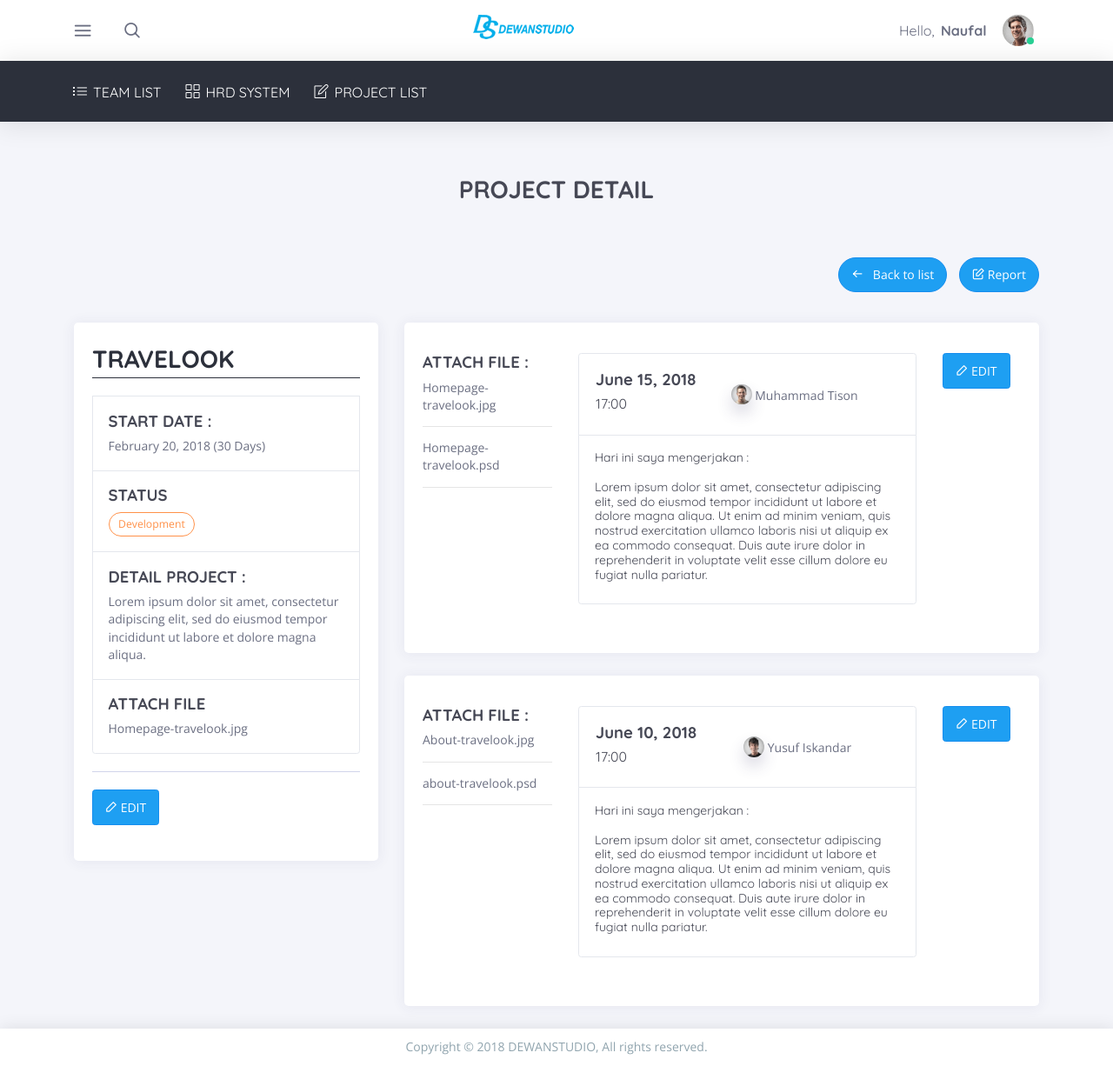
After one commit to andri000me/ci-hrd-system, a CodeIgniter app: a page that uses application/views/detail_reportproject.php in a window 1280 px wide. The commit adds this page. Shown: the whole page at 87% size. Run offline with CodeIgniter, Linux system fonts and the light colour scheme; some libraries are stand-ins or nearby versions; some web fonts are replaced.

Commit message:
REPORT DETAIL

```diff
--- a/application/controllers/reportproject.php
+++ b/application/controllers/reportproject.php
@@ -5,6 +5,7 @@ class Reportproject extends MY_Controller {
     function Reportproject()
     {
         parent::__construct();
+        $this->load->model('report_mod');
 
     }
 
@@ -13,7 +14,11 @@ class Reportproject extends MY_Controller {
     	$this->load->view('reportproject');
     }
 
-    function add () {
-        $this ->load->view('add_reportproject');
+    function add() {
+        $this->load->view('add_reportproject');
+    }
+
+    function detail() {
+        $this->load->view('detail_reportproject');
     }
 }
--- /dev/null
+++ b/application/models/report_mod.php
@@ -0,0 +1,9 @@
+<?php if ( ! defined('BASEPATH')) exit('No direct script access allowed');
+
+class Report_mod extends CI_Model {
+
+    function report_mod()
+    {
+        parent::__construct();
+    }
+}
--- a/application/views/dashboard.php
+++ b/application/views/dashboard.php
@@ -95,7 +95,7 @@ data-open="click" data-menu="horizontal-menu" data-col="2-columns">
             <span>DASHBOARD</span>
           </a>
         </li>-->
-        <li class="nav-item" data-menu=""><a class="nav-link" href="#" data-toggle=""><i class="icon-list"></i><span>TEAM LIST</span></a>
+        <li class="nav-item" data-menu=""><a class="nav-link" href="<?=base_url()?>account" data-toggle=""><i class="icon-list"></i><span>TEAM LIST</span></a>
         </li>
         <li class="nav-item" data-menu=""><a class="nav-link" href="<?=base_url()?>dashboard" data-toggle=""><i class="icon-grid"></i><span>HRD SYSTEM</span></a>
         </li>
--- /dev/null
+++ b/application/views/detail_reportproject.php
@@ -0,0 +1,376 @@
+<!DOCTYPE html>
+<html class="loading" lang="en" data-textdirection="">
+
+<head>
+  <meta http-equiv="Content-Type" content="text/html; charset=UTF-8">
+  <meta http-equiv="X-UA-Compatible" content="IE=edge">
+  <meta name="viewport" content="width=device-width, initial-scale=1.0, user-scalable=0, minimal-ui">
+  <meta name="description" content="">
+  <meta name="keywords" content="">
+  <meta name="author" content="POWER MANAGEMENT">
+  <title>Project Detail - Dewanstudio Power Management</title>
+  <link rel="apple-touch-icon" href="<?=base_url()?>assets/images/ico/apple-touch-icon-72-precomposed.png">
+  <link rel="shortcut icon" type="image/x-icon" href="<?=base_url()?>assets/images/ico/favicon.png">
+  <link href="https://fonts.googleapis.com/css?family=Open+Sans:300,300i,400,400i,600,600i,700,700i|Quicksand:300,400,500,700"
+  rel="stylesheet">
+
+  <!-- CSS -->
+  <link rel="stylesheet" type="text/css" href="<?=base_url()?>assets/css/style.css">
+  <link rel="stylesheet" type="text/css" href="<?=base_url()?>assets/css/vendors.min.css">
+  <link rel="stylesheet" type="text/css" href="<?=base_url()?>assets/css/app.min.css">
+  <link rel="stylesheet" type="text/css" href="<?=base_url()?>assets/css/core/menu/menu-types/horizontal-menu.min.css">
+  <link rel="stylesheet" href="https://cdnjs.cloudflare.com/ajax/libs/simple-line-icons/2.4.1/css/simple-line-icons.css">
+  <!-- END CSS -->
+
+</head>
+
+
+<body class="horizontal-layout horizontal-menu horizontal-menu-padding 2-columns   menu-expanded"
+data-open="click" data-menu="horizontal-menu" data-col="2-columns">
+  <!-- fixed-top-->
+  <nav class="header-navbar navbar-expand-md navbar navbar-with-menu navbar-without-dd-arrow navbar-static-top navbar-light navbar-brand-center">
+    <div class="navbar-wrapper">
+
+      <!-- menu left navbar -->
+      <div class="navbar-header">
+        <ul class="nav navbar-nav flex-row">
+          <li class="nav-item mobile-menu d-md-none mr-auto"><a class="nav-link nav-menu-main menu-toggle hidden-xs" href="#"><i class="ft-menu font-large-1"></i></a></li>
+          <li class="nav-item">
+            <a class="navbar-brand" href="dashboard.html">
+              <img class="brand-logo" alt="logo" src="<?=base_url()?>assets/images/logo/logo-ds.png">
+            </a>
+          </li>
+          <li class="nav-item d-md-none">
+            <a class="nav-link open-navbar-container" data-toggle="collapse" data-target="#navbar-mobile"><i class="icon-options-vertical"></i></a>
+          </li>
+        </ul>
+      </div>
+      <!-- end menu left navbar -->
+
+      <!-- menu right notification -->
+      <div class="navbar-container container center-layout">
+        <div class="collapse navbar-collapse" id="navbar-mobile">
+          <ul class="nav navbar-nav mr-auto float-left">
+            <li class="nav-item d-none d-md-block"><a class="nav-link nav-menu-main menu-toggle hidden-xs" href="#"><i class="ft-menu"></i></a></li>
+
+            <li class="nav-item nav-search"><a class="nav-link nav-link-search" href="#"><i class="ficon ft-search"></i></a>
+              <div class="search-input">
+                <input class="input" type="text" placeholder="Search...">
+              </div>
+            </li>
+          </ul>
+          <ul class="nav navbar-nav float-right">
+            <li class="dropdown dropdown-user nav-item">
+              <a class="dropdown-toggle nav-link dropdown-user-link" href="#" data-toggle="dropdown">
+                <span class="mr-1">Hello,
+                  <span class="user-name text-bold-700">Naufal</span>
+                </span>
+                <span class="avatar avatar-online">
+                  <img src="<?=base_url()?>assets/images/portrait/small/avatar-s-19.png" alt="avatar"><i></i></span>
+              </a>
+              <div class="dropdown-menu dropdown-menu-right"><a class="dropdown-item" href="#"><i class="ft-user"></i> Edit Profile</a>
+                <a class="dropdown-item" href="#"><i class="ft-mail"></i> My Inbox</a>
+                <a class="dropdown-item" href="#"><i class="ft-check-square"></i> Task</a>
+                <a
+                class="dropdown-item" href="#"><i class="ft-message-square"></i> Chats</a>
+                  <div class="dropdown-divider"></div><a class="dropdown-item" href="#"><i class="ft-power"></i> Logout</a>
+              </div>
+            </li>
+          </ul>
+        </div>
+      </div>
+      <!-- end menu right notification -->
+    </div>
+  </nav>
+  <!-- ////////////////////////////////////////////////////////////////////////////-->
+
+
+  <div class="header-navbar navbar-expand-sm navbar navbar-horizontal navbar-fixed navbar-dark navbar-without-dd-arrow navbar-shadow"
+  role="navigation" data-menu="menu-wrapper">
+  <!-- menu navbar dahsboard dll -->
+    <div class="navbar-container main-menu-content container center-layout" data-menu="menu-container">
+      <ul class="nav navbar-nav" id="main-menu-navigation" data-menu="menu-navigation">
+        <!-- <li class="nav-item" data-menu="">
+          <a class="nav-link" href="dashboard.html" data-toggle=""><i class="icon-home"></i>
+            <span>DASHBOARD</span>
+          </a>
+        </li> -->
+        <li class="nav-item" data-menu=""><a class="nav-link" href="team-list.html" data-toggle=""><i class="icon-list"></i><span>TEAM LIST</span></a>
+        </li>
+        <li class="nav-item" data-menu=""><a class="nav-link" href="dashboard.html" data-toggle=""><i class="icon-grid"></i><span>HRD SYSTEM</span></a>
+        </li>
+        <li class="nav-item" data-menu=""><a class="nav-link" href="project-report.html" data-toggle=""><i class="icon-note"></i><span>PROJECT LIST</span></a>
+        </li>
+      </ul>
+    </div>
+    <!-- end menu navbar dahsboard dll -->
+  </div>
+
+
+  <div class="app-content container center-layout mt-2">
+    <div class="content-wrapper">
+		<div>
+			<h1 class="text-center" style="padding:40px 0 40px 0;"><b>PROJECT DETAIL</b></h1>
+		</div>
+      <div class="content-header row">
+        <div class="content-header-left col-md-6 col-12 mb-2">
+          <div class="row breadcrumbs-top">
+          </div>
+          <!-- <h3 class="content-header-title mb-0">Horizontal Forms</h3> -->
+        </div>
+        <div class="content-header-right col-md-6 col-12">
+          <div class="btn-group float-md-right pb-xl-2">
+    		  	<a href="project-report.html">
+              <button class="btn btn-info round mr-1 my-1" type="button"><i class="ft-arrow-left icon-left"></i> Back to list</button>
+    			  </a>
+           <div id="heading42" class="">
+              <a data-toggle="collapse" data-parent="#accordionWrap4" href="#accordion42" aria-expanded="false"
+              aria-controls="accordion42" class="btn btn-info round my-1 collapsed"><i class="ft-edit"></i> Report</a>
+            </div>
+          </div>
+        </div>
+
+            <div id="accordion42" role="tabpanel" aria-labelledby="heading42" class="card-collapse collapse" style="width: 100%"
+            aria-expanded="false">
+              <div class="card-content">
+                <div class="card-body">
+                  <div>
+                    <h1 class="text-center" style="padding:10px 0 10px 0;"><b>REPORT</b></h1>
+                  </div>
+                  <div class="row">
+                    <div class="col-md-12 pb-xl-1 py-xl-1">
+                      <h5 class="pb-xl-1 py-xl-1">Report Title</h5>
+                        <input type="text" id="" class="form-control" placeholder="Report Title" name="fname">
+                      </div>
+
+                    <div class="col-lg-12">
+                      <h5 class="pb-xl-1 py-xl-1">Detail Project</h5>
+                      <textarea id="" rows="5" class="form-control" name="comment" placeholder="Tulis Detail Project"></textarea>
+                    </div>
+
+                      <div class="col-md-6 pb-xl-1 py-xl-1">
+                          <h5 class="pb-xl-1 py-xl-1">Status Date (Option)</h5>
+                      <select id="projectinput6" name="interested" class="form-control">
+                        <option value="none" selected="" disabled="">Status Date</option>
+                        <option value="billing">Billing</option>
+                        <option value="development">Development</option>
+                        <option value="marketing">Marketing</option>
+                        <option value="maintenance">Maintenance</option>
+                      </select>
+                    </div>
+
+                    <div class="col-md-6 pb-xl-1 py-xl-1">
+                      <h5 class="pb-xl-1 py-xl-1">Attach File : (Option)</h5>
+                        <fieldset class="form-group">
+                          <input type="file" class="form-control-file" id="exampleInputFile">
+                        </fieldset>
+                    </div>
+
+                    <div class="col-md-12 pb-xl-1 py-xl-1">
+                      <button type="submit" class="btn btn-primary">
+                        <i class="la la-check-square-o"></i> SUBMIT
+                      </button>
+                    </div>
+                  </div>
+                </div>
+              </div>
+            </div>
+      </div>
+      <div class="content-body">
+        <!-- Basic form layout section start -->
+        <section id="horizontal-form-layouts">
+          <div class="row">
+            <div class="col-md-4">
+              <div class="card">
+                <div class="card-content collpase show">
+                  <div class="card-body">
+                    <form class="form form-horizontal">
+                      <div class="form-body">
+                        <h1 class="form-section"><b>TRAVELOOK</b></h1>
+                          <div class="list-group-item">
+                            <h4 class="list-group-item-heading"><b>START DATE :</b></h4>
+                            <div class="list-group-item-text">
+                               February 20, 2018 (30 Days)<br>
+                             </div>
+                          </div>
+                          <div class="list-group-item">
+                            <h4 class="list-group-item-heading"><b>STATUS</b></h4>
+                            <div class="list-group-item-text">
+                               <button type="button" class="btn btn-sm btn-outline-warning round">Development</button>
+                             </div>
+                          </div>
+                          <div class="list-group-item">
+                            <h4 class="list-group-item-heading"><b>DETAIL PROJECT :</b></h4>
+                            <div class="list-group-item-text">
+                               Lorem ipsum dolor sit amet, consectetur adipiscing elit, sed do eiusmod tempor incididunt ut labore et dolore magna aliqua.<br>
+                             </div>
+                          </div>
+                          <div class="list-group-item">
+                            <h4 class="list-group-item-heading"><b>ATTACH FILE</b></h4>
+                            <div class="list-group-item-text">
+                               Homepage-travelook.jpg<br>
+                             </div>
+                          </div>
+                      </div>
+
+                      <div class="form-actions">
+                        <!-- <button type="button" class="btn btn-warning mr-1">
+                          <i class="ft-x"></i> Cancel
+                        </button> -->
+                        <a href="edit-project.html" type="submit" class="btn btn-info">
+                          <i class="ft-edit-2"></i> EDIT
+                        </a>
+                      </div>
+                    </form>
+                  </div>
+                </div>
+              </div>
+            </div>
+             <div class="col-md-8">
+              <div class="card">
+                <div class="card-content collpase show">
+                  <div class="card-body">
+                    <form class="form form-horizontal">
+                      <div class="form-body">
+                        <div class="form-group row">
+                          <div class="col-md-3 pb-xl-1 py-xl-1">
+                            <h4><b>ATTACH FILE :</b></h4>
+                              <div>
+                                Homepage-travelook.jpg<hr>
+                              </div>
+                              <div>
+                                Homepage-travelook.psd<hr>
+                              </div>
+                          </div>
+                          <div class="col-md-7 pb-xl-1 py-xl-1">
+                            <div class="list-group-item">
+                              <table width="100%">
+                                <tbody>
+                                  <td>
+                                    <h4><b>June 15, 2018</b></h4>
+                                    <h5>17:00</h5>
+                                  </td>
+                                  <td class="right">
+                                    <span class="avatar avatar-xs">
+                                    <img class="box-shadow-2" src="<?=base_url()?>assets/images/portrait/small/avatar-s-5.png" alt="avatar">
+                                  </span>
+                                  <span>Muhammad Tison</span>
+                                  </td>
+                                </tbody>
+                              </table>
+                            </div>
+                            <div class="list-group-item">
+                              <h6>Hari ini saya mengerjakan :<br><br>
+                              Lorem ipsum dolor sit amet, consectetur adipiscing elit, sed do eiusmod tempor incididunt ut labore et dolore magna aliqua. Ut enim ad minim veniam, quis nostrud exercitation ullamco laboris nisi ut aliquip ex ea commodo consequat. Duis aute irure dolor in reprehenderit in voluptate velit esse cillum dolore eu fugiat nulla pariatur.</h6>
+                            </div>
+                          </div>
+                          <div class="col-md-2 pb-xl-1 py-xl-1">
+                              <div class="form-group">
+                              <!-- Button trigger modal -->
+                              <button type="button" class="btn btn btn-info" data-toggle="modal"
+                              data-target="#iconModal">
+                                <i class="ft-edit-2"></i> EDIT
+                              </button>
+                              <!-- Modal -->
+                              <div class="modal fade text-left" id="iconModal" tabindex="-1" role="dialog" aria-labelledby="myModalLabel2"
+                              aria-hidden="true">
+                                <div class="modal-dialog" role="document">
+                                  <div class="modal-content">
+                                    <div class="modal-header">
+                                      <h4 class="modal-title" id="myModalLabel2"><i class="la la-road2"></i> EDIT DESCRIPTION</h4>
+                                      <button type="button" class="close" data-dismiss="modal" aria-label="Close">
+                                        <span aria-hidden="true">&times;</span>
+                                      </button>
+                                    </div>
+                                    <div class="modal-body">
+                                      <textarea id="" style="height:250px;" class="form-control" name="" placeholder="" value="">Hari ini saya mengerjakan :Lorem ipsum dolor sit amet, consectetur adipiscing elit, sed do eiusmod tempor incididunt ut labore et dolore magna aliqua. Ut enim ad minim veniam, quis nostrud exercitation ullamco laboris nisi ut aliquip ex ea commodo consequat. Duis aute irure dolor in reprehenderit in voluptate velit esse cillum dolore eu fugiat nulla pariatur.</textarea>
+                                    </div>
+                                    <div class="modal-footer">
+                                      <button type="button" class="btn grey btn-outline-secondary" data-dismiss="modal">Close</button>
+                                      <button type="button" class="btn btn-outline-primary">Save changes</button>
+                                    </div>
+                                  </div>
+                                </div>
+                              </div>
+                            </div>
+                          </div>
+                        </div>
+                      </div>
+                    </form>
+                  </div>
+                </div>
+              </div>
+
+              <div class="card">
+                <div class="card-content collpase show">
+                  <div class="card-body">
+                    <form class="form form-horizontal">
+                      <div class="form-body">
+                        <div class="form-group row">
+                          <div class="col-md-3 pb-xl-1 py-xl-1">
+                            <h4><b>ATTACH FILE :</b></h4>
+                              <div>
+                                About-travelook.jpg<hr>
+                              </div>
+                              <div>
+                                about-travelook.psd<hr>
+                              </div>
+                          </div>
+                          <div class="col-md-7 pb-xl-1 py-xl-1">
+                            <div class="list-group-item">
+                              <table width="100%">
+                                <tbody>
+                                  <td>
+                                    <h4><b>June 10, 2018</b></h4>
+                                    <h5>17:00</h5>
+                                  </td>
+                                  <td class="right">
+                                      <span class="avatar avatar-xs">
+                                        <img class="box-shadow-2" src="<?=base_url()?>assets/images/portrait/small/avatar-s-9.png" alt="avatar">
+                                      </span>
+                                      <span>Yusuf Iskandar</span>
+                                  </td>
+                                </tbody>
+                              </table>
+                            </div>
+                            <div class="list-group-item">
+                              <h6>Hari ini saya mengerjakan :<br><br>
+                              Lorem ipsum dolor sit amet, consectetur adipiscing elit, sed do eiusmod tempor incididunt ut labore et dolore magna aliqua. Ut enim ad minim veniam, quis nostrud exercitation ullamco laboris nisi ut aliquip ex ea commodo consequat. Duis aute irure dolor in reprehenderit in voluptate velit esse cillum dolore eu fugiat nulla pariatur.</h6>
+                            </div>
+                          </div>
+                          <div class="col-md-2 pb-xl-1 py-xl-1">
+                              <button type="submit" class="btn btn-info">
+                                <i class="ft-edit-2"></i> EDIT
+                              </button>
+                          </div>
+                        </div>
+                      </div>
+                    </form>
+                  </div>
+                </div>
+              </div>
+            </div>
+          </div>
+        </section>
+      </div>
+    </div>
+  </div>
+
+  <!-- Footer -->
+  <footer class="footer footer-transparent footer-light navbar-shadow">
+    <p class="clearfix blue-grey lighten-2 text-sm-center mb-0 px-2 container center-layout">
+      <span class="float-md-center d-block d-md-inline-block">Copyright &copy; 2018 DEWANSTUDIO, All rights reserved. </span>
+    </p>
+  </footer>
+  <!-- end Footer -->
+
+  <!-- JS -->
+  <script src="<?=base_url()?>assets/vendors/js/vendors.min.js" type="text/javascript"></script>
+  <script type="text/javascript" src="<?=base_url()?>assets/vendors/js/ui/jquery.sticky.js"></script>
+  <script src="<?=base_url()?>assets/js/core/app-menu.min.js" type="text/javascript"></script>
+  <script src="<?=base_url()?>assets/js/core/app.min.js" type="text/javascript"></script>
+  <script src="<?=base_url()?>assets/js/scripts/customizer.min.js" type="text/javascript"></script>
+  <!-- JS -->
+</body>
+
+</html>
```
